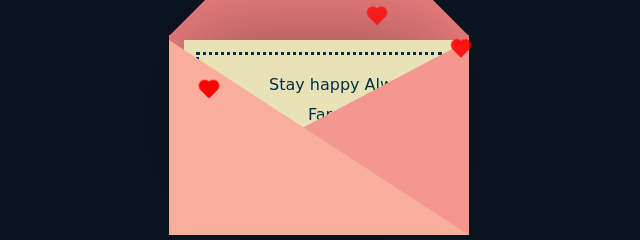
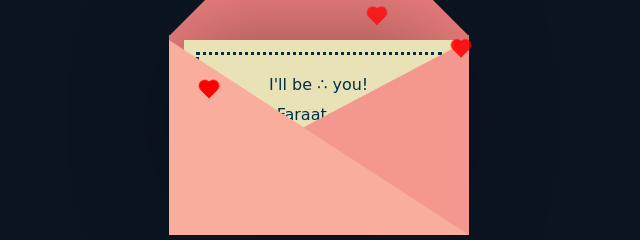
Before and after one commit to arnvkr01/Faraat-3, a plain HTML site: page index.html in a window 1280 px wide. Shown: the part 303-543 px from the top of the page, 321-961 px from the left. Drawn offline with nearby package versions, Linux system fonts and the light colour scheme.

Commit message:
Update index.html

```diff
--- a/index.html
+++ b/index.html
@@ -14,7 +14,7 @@
                 <div class ="envelop"></div>
                 <div class="front"></div>
                 <div class="card">
-                <div class="text">Stay happy Always<br>Faraat<3 <br>& I'll be ∴ you! </div>
+                <div class="text">I'll be ∴ you! <br>Faraat<33</div>
             <div class="heart"></div></div>
         </div>
         <div class="hearts">
```
